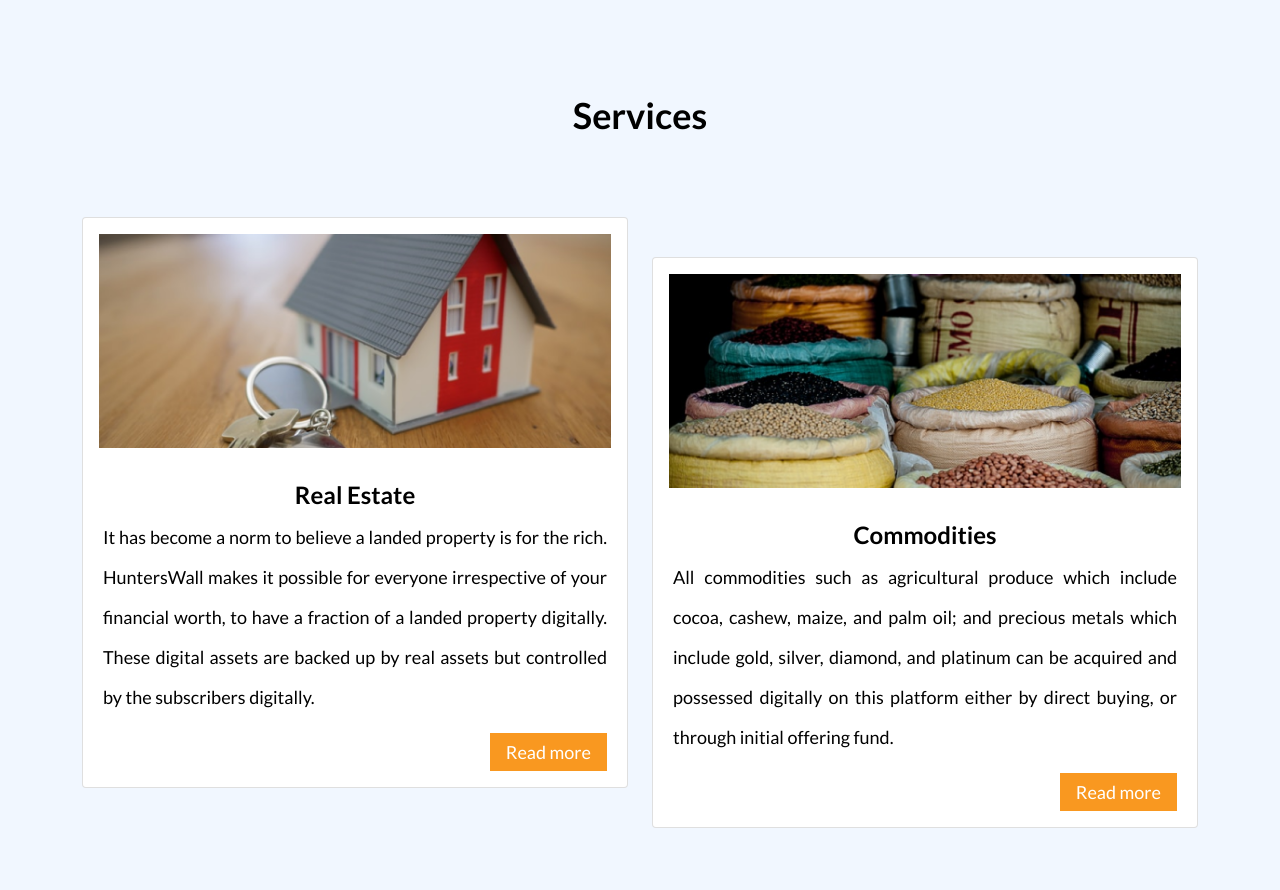
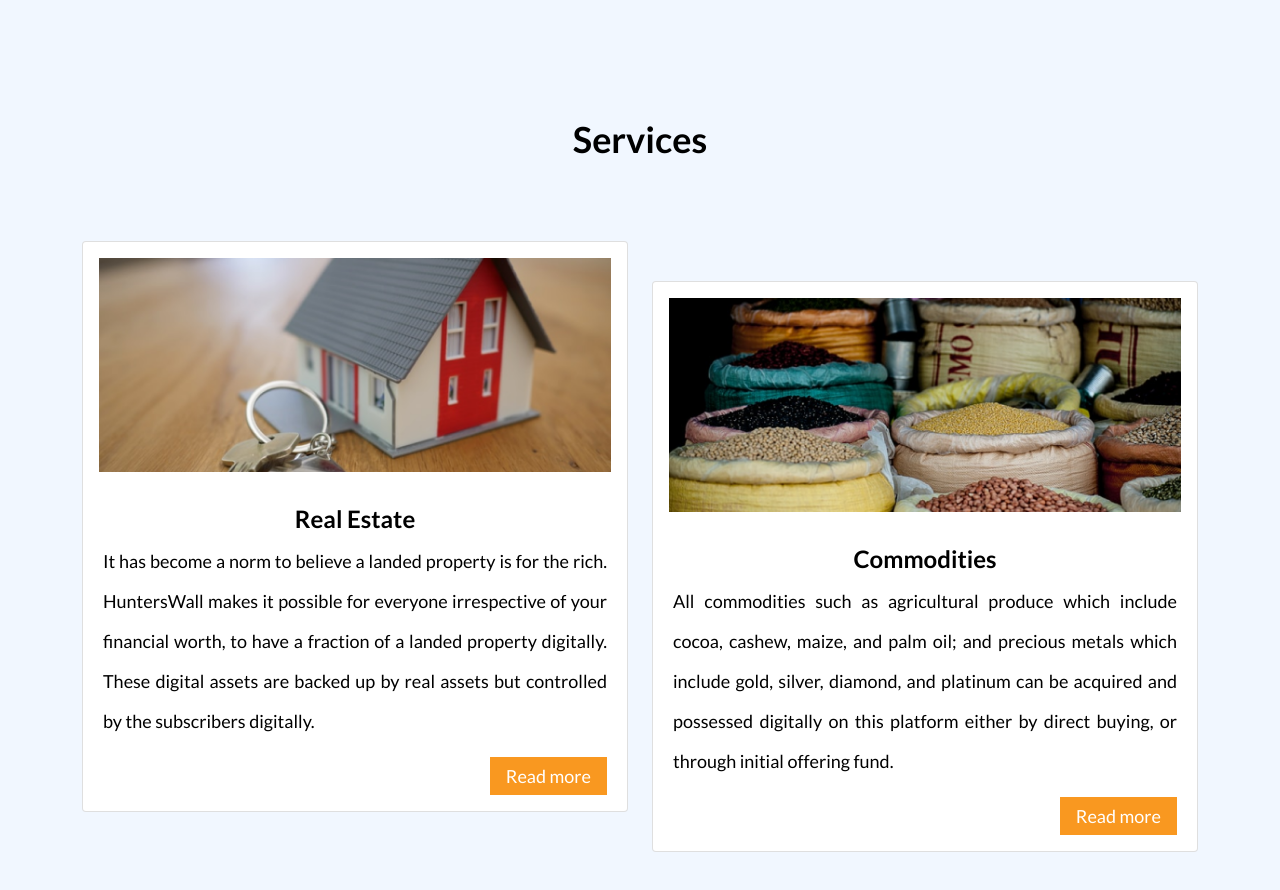
Before and after one commit to Dreezy305/HuntersWall, a Next.js app: page / in a window 1280 px wide. Shown: the part 1357-2247 px from the top of the page. Built offline with nearby package versions, Linux system fonts and the light colour scheme.

Commit message:
services  section

```diff
--- a/pages/services.js
+++ b/pages/services.js
@@ -7,7 +7,7 @@ function Services() {
   };
   return (
     <section className="services pt-5">
-      <h1 className="text-center mb-5">Services</h1>
+      <h1 className="text-center mb-5 mt-4">Services</h1>
       <div className="container">
         <div className="row">
           {serviceData.map((item) => (
```
